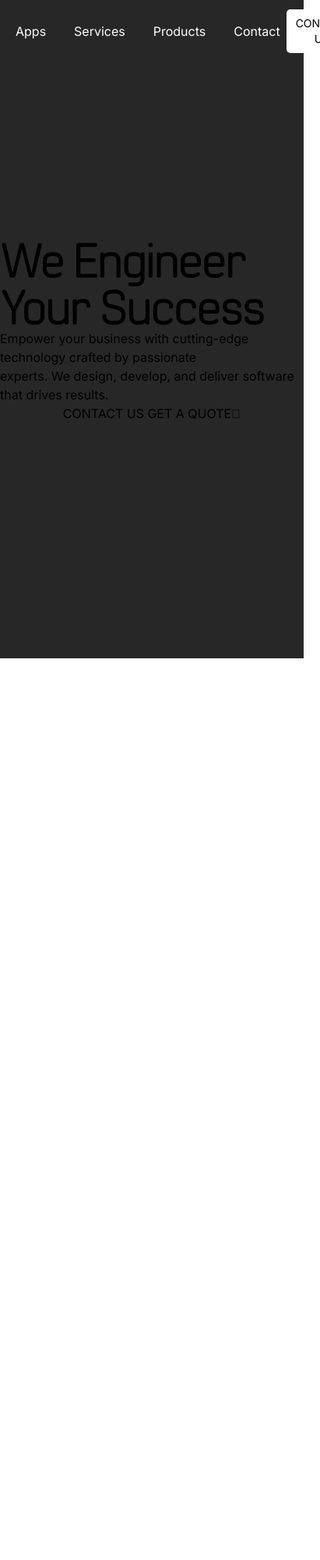
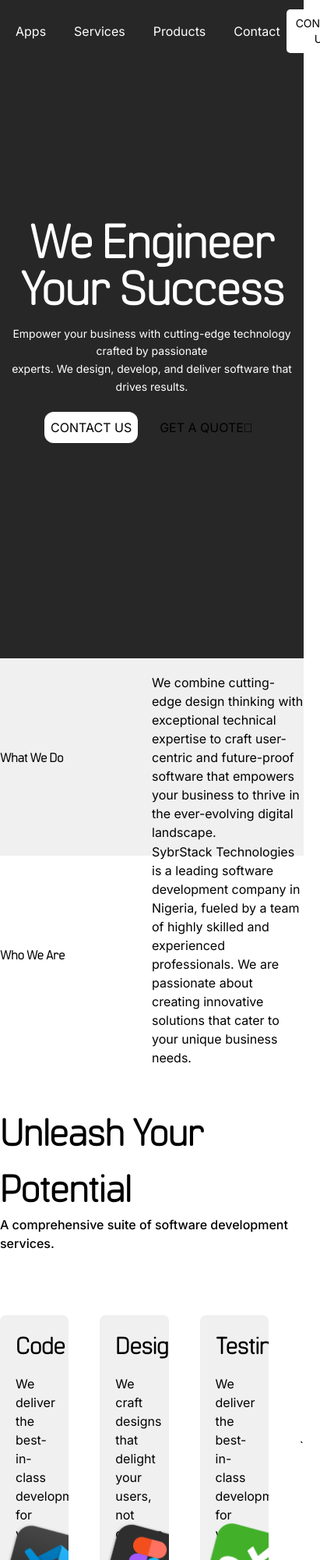
Before and after one commit to JoshAjikaze/sybrstack, a plain HTML site: page index.html in a window 390 px wide. Shown: the top 2000 px of the page at 78% size, 411 px wide, since content can reach past the window. Before the commit the page ends 844 px from the top, so only its background shows below. Drawn offline with nearby package versions, Linux system fonts and the light colour scheme.

Commit message:
Web View Design for SybrStack

```diff
--- a/index.html
+++ b/index.html
@@ -4,7 +4,7 @@
 <head>
   <meta charset="UTF-8" />
   <meta name="viewport" content="width=device-width, initial-scale=1.0" />
-  <title>Hello World</title>
+  <title>Welcome To SybrStack</title>
   <link href='/style.css' rel='stylesheet'>
   <link rel="preconnect" href="https://fonts.googleapis.com">
   <link rel="preconnect" href="https://fonts.gstatic.com" crossorigin>
@@ -13,7 +13,7 @@
 </head>
 
 <body>
-  <main>
+
   <!-- navigation -->
   <header class="fixed top-0 left-0 z-50 w-full">
     <nav class="flex items-center justify-between bg-[#272727] p-3 text-sm">
@@ -37,27 +37,140 @@
     </nav>
   </header>
 
+  <main>
+
     <!-- banner page -->
-  <section>
+    <section class="bg-[#272727] text-white">
 
-    <section class="container mx-auto bg-[#272727] h-screen flex-col flex items-center justify-center">
-      <h1 class="big-banner-text text-6xl font-[700]">We Engineer Your Success</h1>
-      <h3>Empower your business with cutting-edge technology crafted by passionate <br />experts. We design, develop,
-        and deliver software that drives results.</h3>
-      <div>
-        <button>CONTACT US</button>
-        <button>GET A QUOTE􀯻</button>
+      <section class="container mx-auto h-screen flex-col flex items-center justify-center gap-y-5">
+
+        <h1 class="big-banner-text text-6xl font-[700] text-center">We Engineer Your Success</h1>
+
+        <h3 class="text-center text-sm lg:text-[20px] leading-relaxed">Empower your business with cutting-edge
+          technology crafted by passionate <br />experts. We design, develop, and deliver software that drives results.
+        </h3>
+
+        <div class="flex items-center justify-center gap-x-5 text-black">
+          <button class="bg-white flex items-center justify-center p-2 rounded-xl">CONTACT US</button>
+          <button class="p-2 rounded-xl">GET A QUOTE􀯻</button>
         </div>
+
       </section>
 
     </section>
 
     <!-- What we do and who we are -->
 
-    <section></section>
+    <section>
 
+      <div class="bg-[#F0F0F0]">
+        <section class="container mx-auto h-[30vh] flex items-center justify-center">
+          <div class="font-[700] lg:text-[48px] basis-1/2 form-big-text">What We Do</div>
+          <div class="basis-1/2">
+            We combine cutting-edge design thinking with exceptional technical expertise to craft user-centric and
+            future-proof software that empowers your business to thrive in the ever-evolving digital landscape.
+          </div>
+        </section>
+      </div>
+
+      <section class="container mx-auto h-[30vh] flex items-center justify-center">
+        <div class="font-[700] lg:text-[48px] basis-1/2 form-big-text">Who We Are</div>
+        <div class="basis-1/2">
+          SybrStack Technologies is a leading software development company in Nigeria, fueled by a team of highly
+          skilled and experienced professionals. We are passionate about creating innovative solutions that cater to
+          your unique business needs.
+        </div>
+      </section>
+
+    </section>
+
+    <!-- Unleash your potential -->
+
+    <section class="h-[100vh] pt-16">
+      <div class="flex flex-col items-center justify-center">
+        <h1 class="font-[700] text-[48px] form-big-text">Unleash Your Potential</h1>
+        <h6 class="font-[500] lg:text-lg">A comprehensive suite of software development services.</h6 </div>
+
+        <section class="container mx-auto flex items-center justify-center gap-x-10 mt-20">
+
+          <div class="relative basis-1/3 lg:h-[357px] bg-[#F0F0F0] rounded-lg p-5 overflow-hidden">
+            <h1 class="card-big-text font-bold text-3xl mb-5">Code</h1>
+            <h3>We deliver the best-in-class development for your software. </h3>
+            <img src="./assets/images/code_img_1.png" alt="" class="absolute bottom-0 right-20">
+            <img src="./assets/images/code_img_2.png" alt="" class="absolute bottom-0 right-0">
+          </div>
+
+          <div class="relative basis-1/3 lg:h-[357px] bg-[#F0F0F0] rounded-lg p-5 overflow-hidden">
+            <h1 class="card-big-text font-bold text-3xl mb-5">Design</h1>
+            <h3>We craft designs that delight your users, not confuse them.</h3>
+            <img src="./assets/images/design_img_1.png" alt="" class="absolute bottom-0 right-20">
+            <img src="./assets/images/design_img_2.png" alt="" class="absolute bottom-0 right-0">
+          </div>
+
+          <div class="relative basis-1/3 lg:h-[357px] bg-[#F0F0F0] rounded-lg p-5 overflow-hidden">
+            <h1 class="card-big-text font-bold text-3xl mb-5">Testing</h1>
+            <h3>We deliver the best-in-class development for your software. </h3>
+            <img src="./assets/images/testing_img_1.png" alt="" class="absolute bottom-0 right-20">
+            <img src="./assets/images/testing_img_2.png" alt="" class="absolute bottom-0 right-0">
+          </div>`
+
+        </section>
+
+    </section>
+
+    <!-- contact form -->
+
+    <section class="h-[70vh]">
+      <section class="container mx-auto flex justify-center">
+        <div class="basis-1/2">
+          <h1 class="form-big-text font-[700] text-[48px]">Let’s Build Something <br /> Wonderful</h1>
+        </div>
+        <form action="" class="basis-1/2 grid grid-cols-12 gap-5">
+
+          <div class="col-span-6 gap-y-5 flex flex-col">
+            <label for="name">Name*</label>
+            <input type="text" id="name" name="name" placeholder="John Doe"
+              class="outline-none bg-black/5 p-3 font-semibold rounded-[8px]" required />
+          </div>
+
+          <div class="col-span-6 gap-y-5 flex flex-col">
+            <label for="company" class="font-[500]">Company</label>
+            <input type="text" id="company" name="company" placeholder="Acme Inc"
+              class="outline-none bg-black/5 p-3 font-semibold rounded-[8px]">
+          </div>
+
+          <div class="col-span-12 gap-y-5 flex flex-col">
+            <label for="email" class="font-[500]">Email*</label>
+            <input type="email" id="email" name="email" placeholder="name@example.com"
+              class="outline-none bg-black/5 p-3 font-semibold rounded-[8px] " required />
+          </div>
+
+          <div class="col-span-12 gap-y-5 flex flex-col">
+            <label for="message" class="font-[500]">Message*</label>
+            <textarea rows="5" name="message" id="message" placeholder="Type here..."
+              class="outline-none bg-black/5 p-3 font-semibold rounded-[8px]" required></textarea>
+          </div>
+
+          <div class="col-span-12 flex items-center justify-end">
+            <button type="submit" class="p-3 px-5 bg-black text-white font-semibold rounded-[8px]">SEND MESSAGE</button>
+          </div>
+
+        </form>
+      </section>
+    </section>
 
   </main>
+
+  <footer class="bg-[#272727] h-[15vh] py-3 space-y-5 text-white">
+    <div class="container mx-auto">
+      <img src="./assets/images/logo.png" alt="">
+    </div>
+    <div>
+      <h1 class="text-center">
+        ©2024 SybrStack Technologies, LLC, a Salesforce company. All rights reserved. Various trademarks held by their respective owners.
+      </h1>
+    </div>
+  </footer>
 
   <script defer type="text/javascript" src="/main.js"></script>
 </body>
--- a/style.css
+++ b/style.css
@@ -20,6 +20,6 @@
     font-family: "Inter", sans-serif;
 }
 
-.big-banner-text{
+.big-banner-text, .card-big-text, .form-big-text{
     font-family: "ManifoldCF", sans-serif;
 }
```
Also changed, not shown: assets/images/design_img_2.png (renamed from assets/images/design_logo_2.png), assets/images/testing_img_1.png (renamed from assets/images/testing_image_1.png), assets/images/testing_img_2.png (renamed from assets/images/testing_image_2.png). Lines whose indentation alone changed are shown as unchanged.
